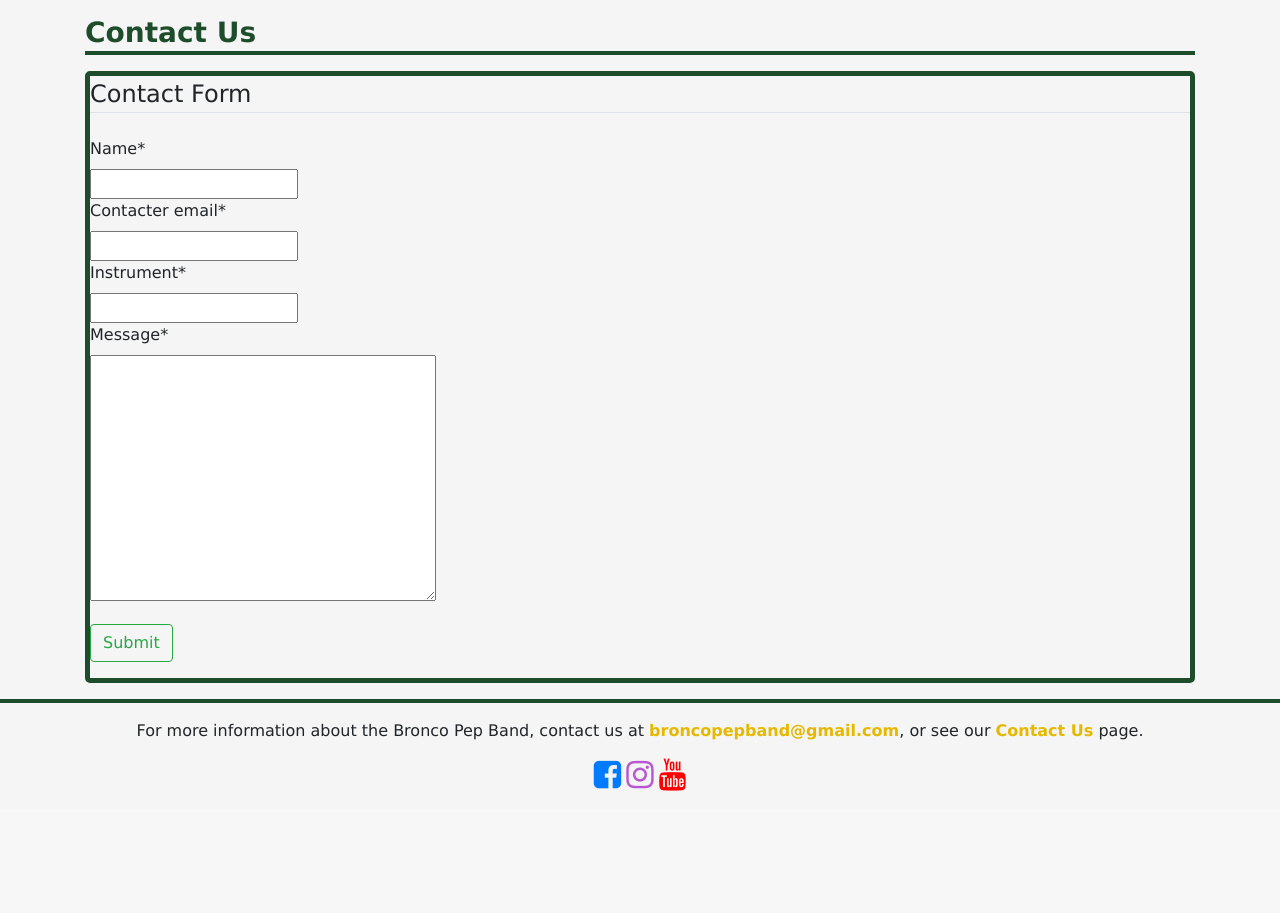
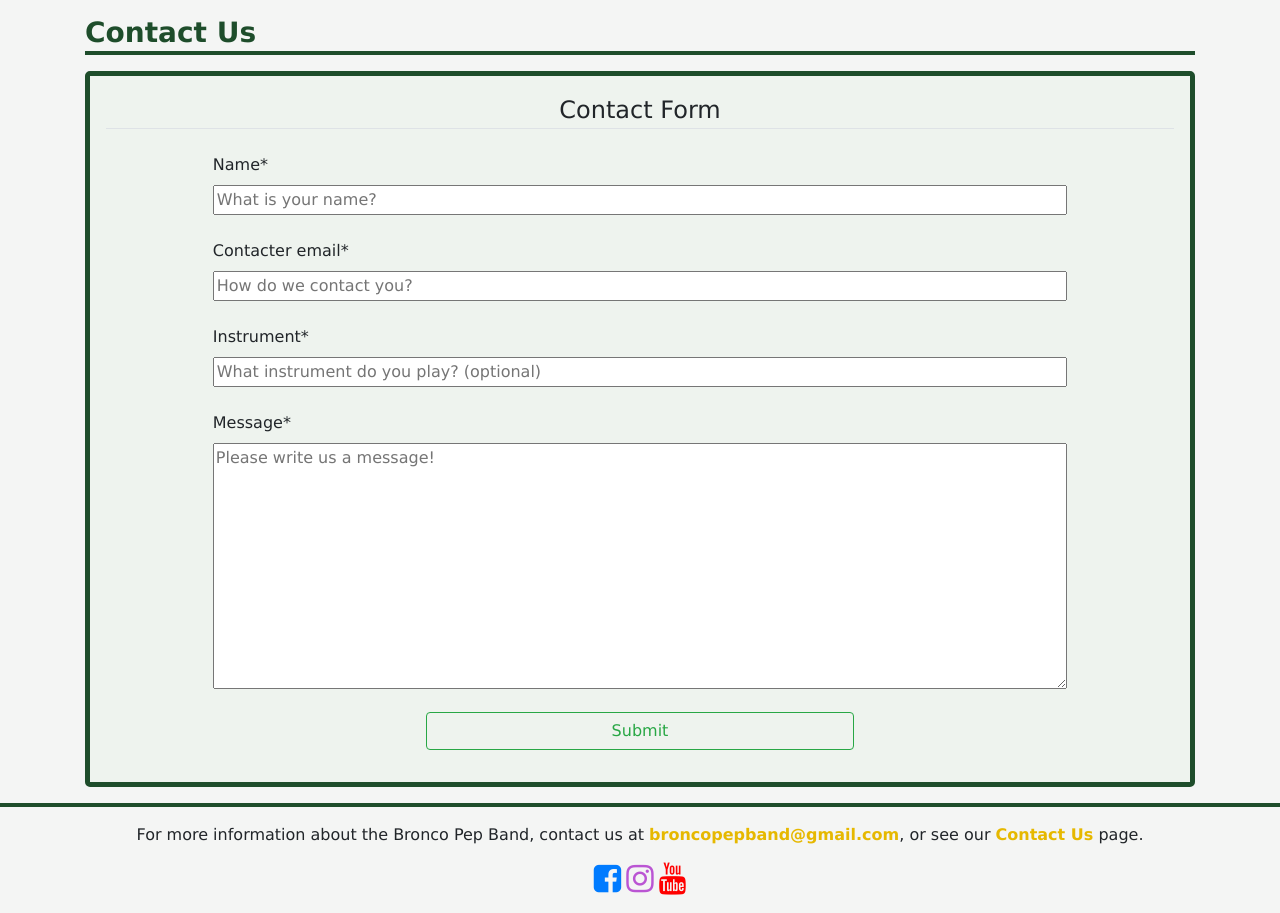
Before and after one commit to Trainzack/MarkTime, a Django app: page /MarkTime/contact-us in a window 1280 px wide. Shown: the part 177-1090 px from the top of the page. Before the commit the page ends 968 px from the top, so only its background shows below. Run offline with Django 3.2, Linux system fonts and the light colour scheme; some libraries are stand-ins or nearby versions.

Commit message:
Added styles to the form and contact us page

```diff
--- a/MarkTimeSite/MarkTimeApp/forms.py
+++ b/MarkTimeSite/MarkTimeApp/forms.py
@@ -2,14 +2,20 @@ from django import forms
 
 
 class ContactForm(forms.Form):
-    name = forms.CharField(required=True)
-    name_placeholder = "What is your name?"
+    name = forms.CharField(required=True,
+                           widget=forms.TextInput(attrs={'placeholder': 'What is your name?',
+                                                         'class': 'mb-4 contact-form-input'}),
+                           )
 
-    contacter_email = forms.EmailField(required=True)
-    contacter_email_placeholder = "How do we contact you?"
+    contacter_email = forms.EmailField(required=True,
+                                       widget=forms.TextInput(attrs={'placeholder': 'How do we contact you?',
+                                                                     'class': 'mb-4 contact-form-input'}),
+                                       )
 
-    instrument = forms.CharField()
-    instrument_placeholder = "What do you play? (optional)"
+    instrument = forms.CharField(widget=forms.TextInput(attrs={'placeholder': 'What instrument do you play? (optional)',
+                                                               'class': 'mb-4 contact-form-input'}))
 
-    message = forms.CharField(widget=forms.Textarea, required=True)
-    message_placeholder = "Please write us a message!"
+    message = forms.CharField(required=True,
+                              widget=forms.Textarea(attrs={'placeholder': 'Please write us a message!',
+                                                           'class': 'contact-form-input'}),
+                              )
--- a/MarkTimeSite/MarkTimeApp/static/MarkTimeApp/custom.css
+++ b/MarkTimeSite/MarkTimeApp/static/MarkTimeApp/custom.css
@@ -36,6 +36,10 @@ body{
 
 .bg-gold{
     background-color: #ffcc00
+}
+
+.bg-form{
+    background-color: rgba(0,180,0,0.025)
 }
 
 .banner{
@@ -184,6 +188,23 @@ a.fa, .fa{
     }
 }
 
+/* This rule prevents audio elements from getting outline when you click play on them */
 audio:focus{
     outline: none;
 }
+
+/* These two rules are used to style form inputs, labels, and submit buttons*/
+.control-label, .contact-form-input{
+    min-width: 350px;
+    width: 80%;
+    text-align: left;
+}
+
+.submit-button{
+    min-width: 300px;
+    width: 40%
+}
+
+.table-data{
+    vertical-align: middle;
+}
--- a/MarkTimeSite/MarkTimeApp/templates/MarkTimeApp/ContactUs.html
+++ b/MarkTimeSite/MarkTimeApp/templates/MarkTimeApp/ContactUs.html
@@ -6,14 +6,14 @@
             <h3>Contact Us</h3>
             <hr/>
         </div>
-        <form method="post" class="border-bronco">
+        <form method="post" class="border-bronco px-3 py-3 bg-form justify-content-center text-center">
             {% csrf_token %}
             <fieldset class="form-group">
                 <legend class="border-bottom mb-4">Contact Form</legend>
                 {{ form|crispy }}
             </fieldset>
             <div class="form-group">
-                <button class="btn btn-outline-success" type="submit">Submit</button>
+                <button class="btn btn-outline-success submit-button" type="submit">Submit</button>
             </div>
         </form>
     </div>
--- a/MarkTimeSite/MarkTimeSite/settings.py
+++ b/MarkTimeSite/MarkTimeSite/settings.py
@@ -120,6 +120,7 @@ USE_TZ = True
 # https://docs.djangoproject.com/en/2.2/howto/static-files/
 
 STATIC_URL = '/static/'
+
 MEDIA_ROOT = os.path.join(BASE_DIR,'media')
 MEDIA_URL = "/media/"
 
```
Also changed, not shown: MarkTimeSite/MarkTimeApp/templates/MarkTimeApp/Songs.html (+5 -5 lines).
